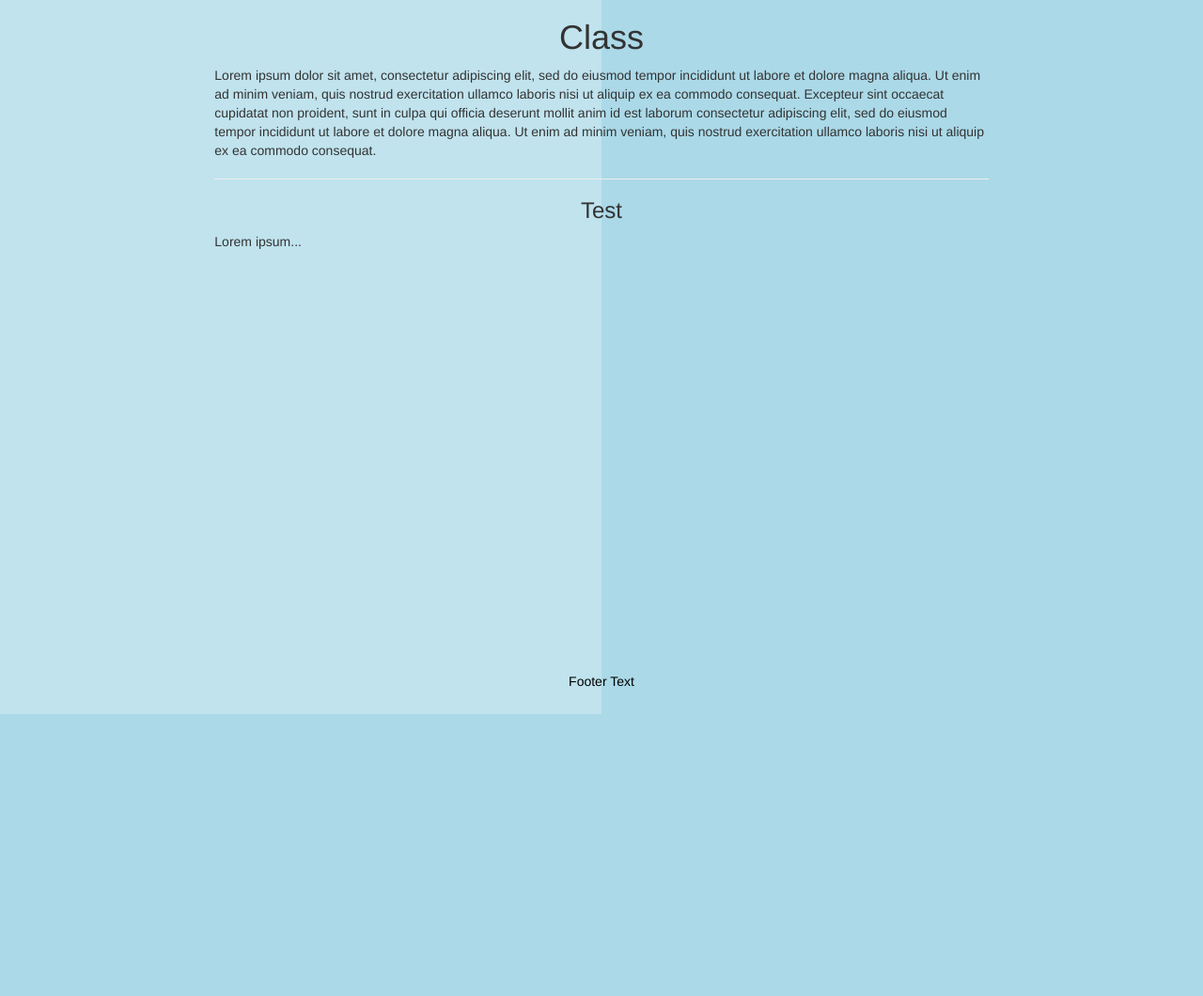
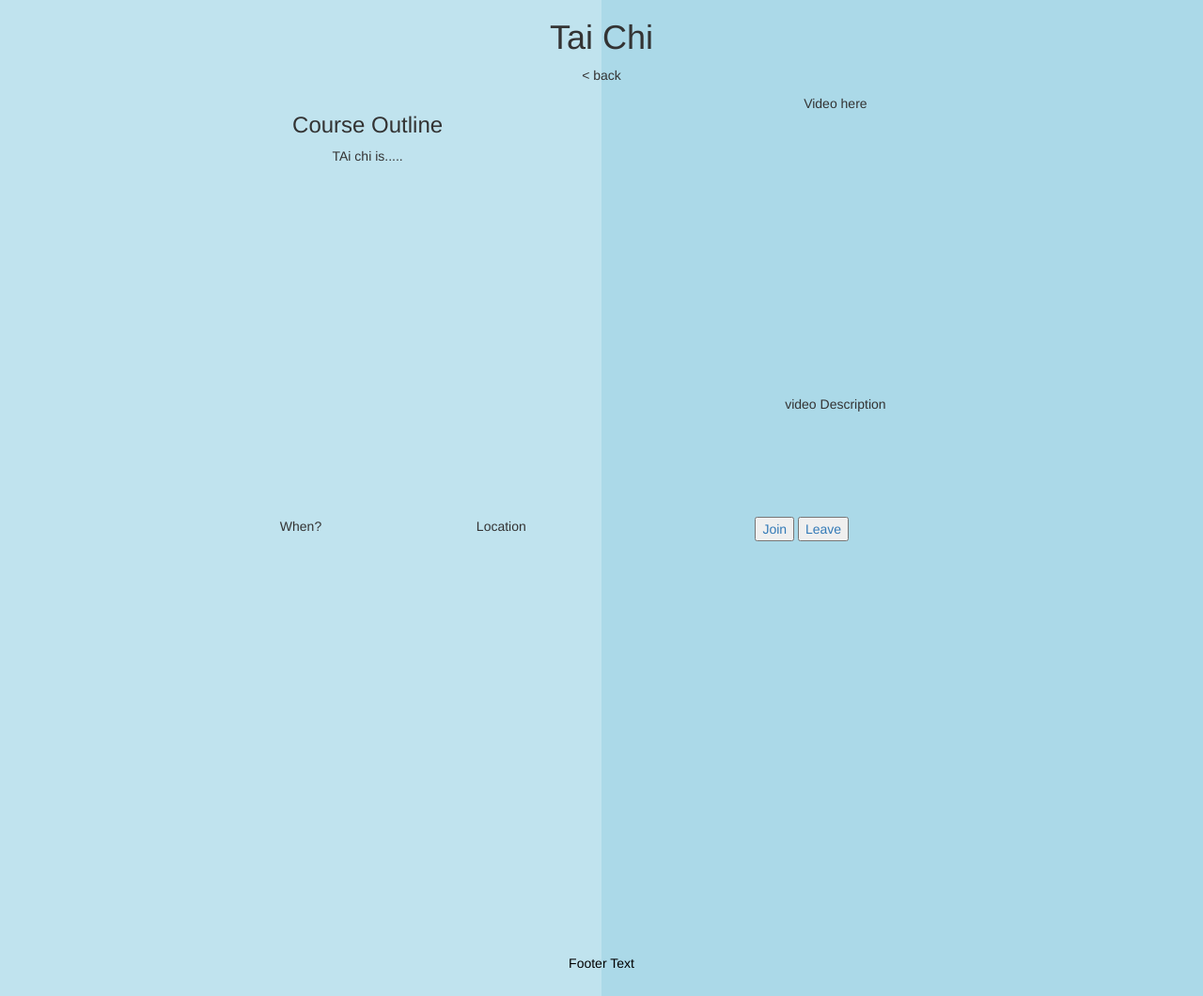
Before and after one commit to MonikaSzucs/BCITFitnessScheduler, a PHP site: page /Class.php in a window 1280 px wide. Shown: the part 52-1112 px from the top of the page at 94% size. Before the commit the page ends 812 px from the top, so only its background shows below. Run offline with PHP 8.4, Linux system fonts and the light colour scheme.

Commit message:
linking pages

```diff
--- a/Class.php
+++ b/Class.php
@@ -70,7 +70,7 @@
       <ul class="nav navbar-nav navbar-right">
         <li><a href="Recreation.php">Recreation</a></li>
         <li><a href="Schedule.php">Schedule</a></li>
-		<li><a href="#">Logout</a></li>
+		<li><a href="index.php">Logout</a></li>
       </ul>
     </div>
   </div>
@@ -83,12 +83,41 @@
     </div>
     <div id="container" class="col-sm-8 text-left">
       <div class="text-center">
-        <h1>Class</h1>
-    </div>
-      <p>Lorem ipsum dolor sit amet, consectetur adipiscing elit, sed do eiusmod tempor incididunt ut labore et dolore magna aliqua. Ut enim ad minim veniam, quis nostrud exercitation ullamco laboris nisi ut aliquip ex ea commodo consequat. Excepteur sint occaecat cupidatat non proident, sunt in culpa qui officia deserunt mollit anim id est laborum consectetur adipiscing elit, sed do eiusmod tempor incididunt ut labore et dolore magna aliqua. Ut enim ad minim veniam, quis nostrud exercitation ullamco laboris nisi ut aliquip ex ea commodo consequat.</p>
-      <hr>
-      <h3>Test</h3>
-      <p>Lorem ipsum...</p>
+        <h1>Tai Chi</h1>
+        <p> < back</p>
+      </div>
+
+      <div class="row content">
+        <div class="col-sm-5 text-center" id="subIcons">
+          <h3>Course Outline</h3>
+          <p>TAi chi is.....</p>
+        </div>
+        <div class="col-sm-2 text-center" id="subIcons">
+        </div>
+
+        <div class="col-sm-5 text-center" id="subIcons">
+          Video here
+          <p style="margin-top: 300px;">video Description</p>
+        </div>
+      </div>
+
+      <div class="row content">
+        <div class="col-sm-3 text-center" id="subIcons">
+            When?
+        </div>
+        <div class="col-sm-3 text-center">
+          <div class="text-center">
+            Location
+          </div>
+        </div>
+        <div class="col-sm-6 text-center">
+          <a href="Schedule.php">
+            <button>Join</button>
+            <button>Leave</button>
+          </a>
+        </div>
+      </div>
+
     </div>
     <div class="col-sm-2">
 
--- a/Recreation.php
+++ b/Recreation.php
@@ -71,7 +71,7 @@
       <ul class="nav navbar-nav navbar-right">
         <li><a href="Recreation.php">Recreation</a></li>
         <li><a href="Schedule.php">Schedule</a></li>
-		<li><a href="#">Logout</a></li>
+		<li><a href="index.php">Logout</a></li>
       </ul>
     </div>
   </div>
```
Also changed, not shown: Schedule.php (+2 -5 lines).
